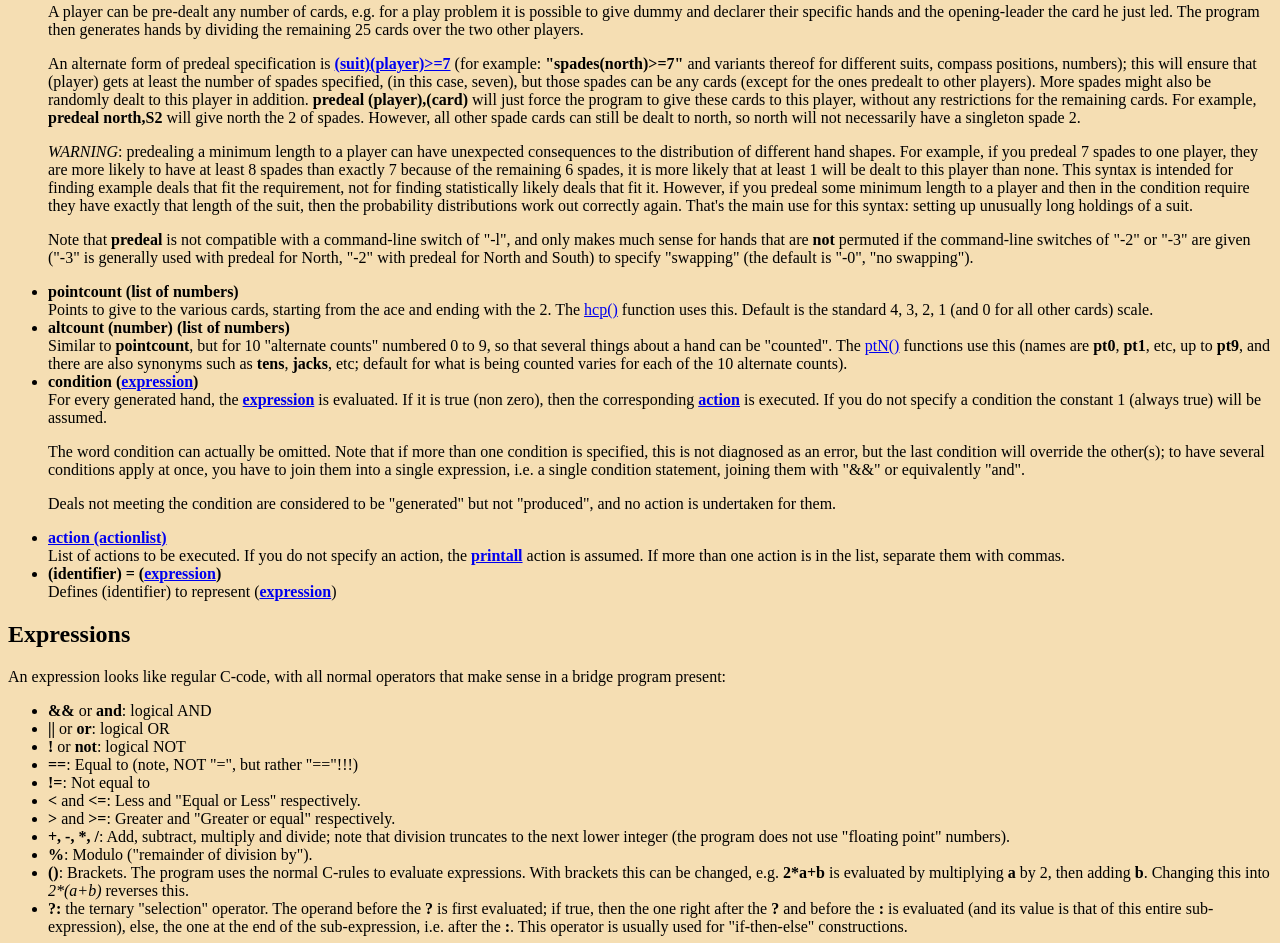
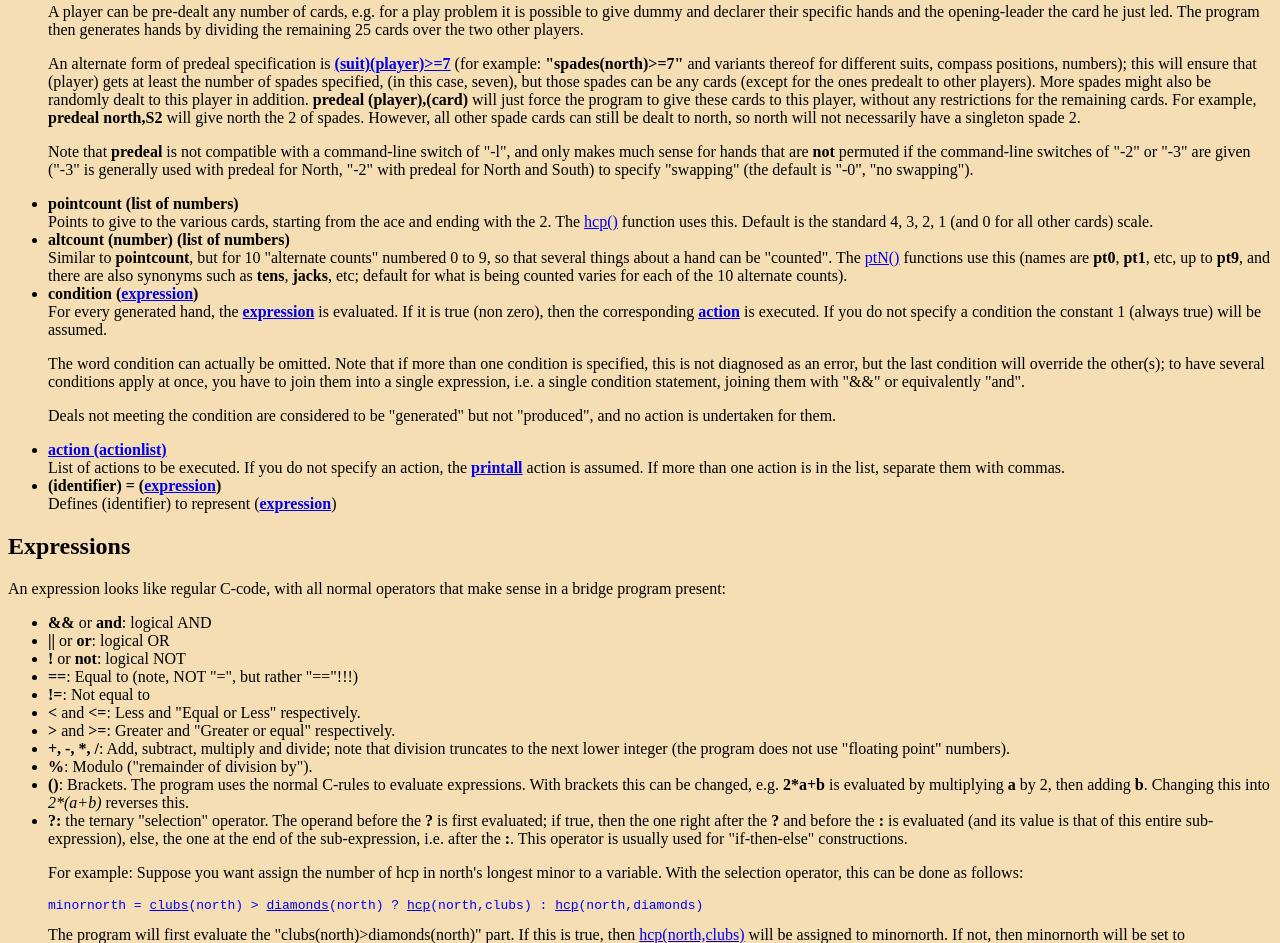
Before and after one commit to penguinland/dealer, a plain HTML site: page Manual/input.html in a window 1280 px wide. Shown: the part 993-1936 px from the top of the page. Drawn offline with Linux system fonts and the light colour scheme.

Commit message:
Undo changes to user manual

```diff
--- a/Manual/input.html
+++ b/Manual/input.html
@@ -117,18 +117,6 @@ denote.
        For example, <b>predeal north,S2</b> will give north the 2 of
        spades.  However, all other spade cards can still be dealt to north,
        so north will not necessarily have a singleton spade 2.
-       <p>
-       <i>WARNING</i>: predealing a minimum length to a player can have
-       unexpected consequences to the distribution of different hand shapes. For
-       example, if you predeal 7 spades to one player, they are more likely to
-       have at least 8 spades than exactly 7 because of the remaining 6 spades,
-       it is more likely that at least 1 will be dealt to this player than none.
-       This syntax is intended for finding example deals that fit the
-       requirement, not for finding statistically likely deals that fit it.
-       However, if you predeal some minimum length to a player and then in the
-       condition require they have exactly that length of the suit, then the
-       probability distributions work out correctly again. That's the main use
-       for this syntax: setting up unusually long holdings of a suit.
        <p>
        Note that <b>predeal</b> is not compatible with a command-line switch
        of "-l", and only makes much sense for hands that are <b>not</b>
```
